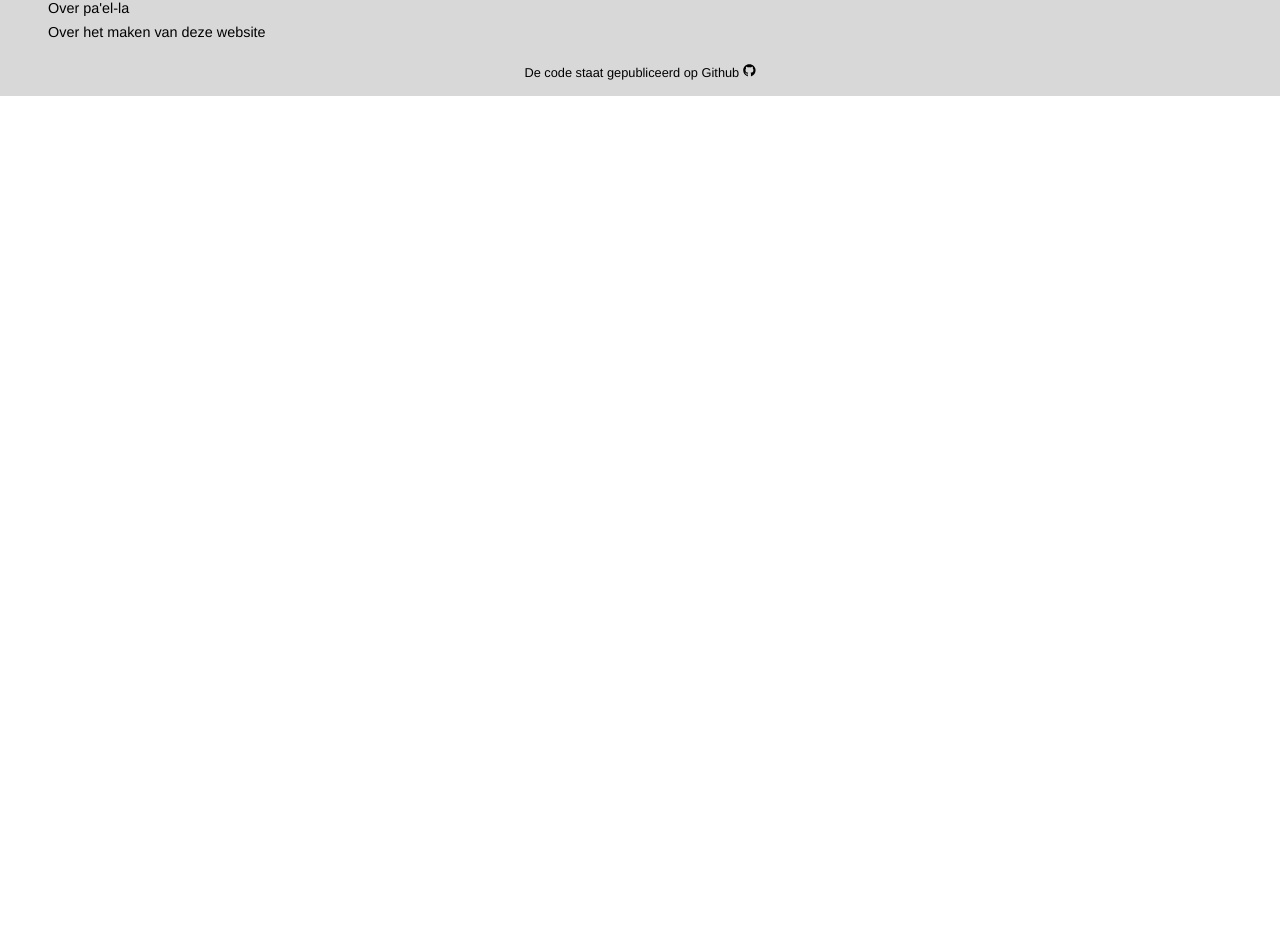
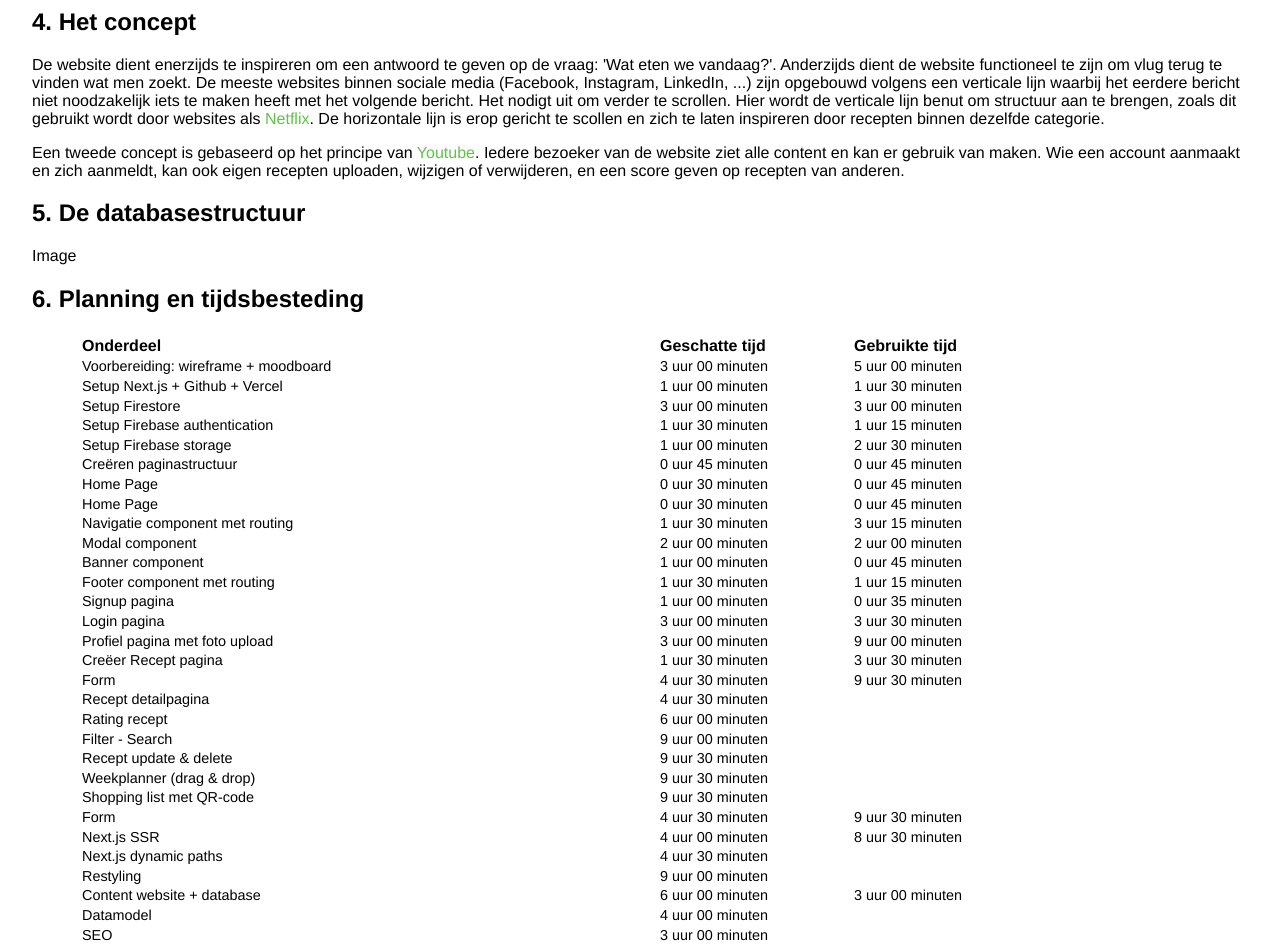
Before and after one commit to Christian-Mar/pa-ella, a Next.js app: page /makingOf in a window 1280 px wide. Shown: the part 1544-2490 px from the top of the page. Before the commit the page ends 1640 px from the top, so only its background shows below. Built offline with nearby package versions, Linux system fonts and the light colour scheme; no server answers.

Commit message:
more making of content

```diff
--- a/pages/makingOf/index.js
+++ b/pages/makingOf/index.js
@@ -21,11 +21,19 @@ const making = () => {
 						<b>'Recepten website'</b>
 					</i>
 				</h1>
-				<h2>1. Maak een dynamische receptenapplicatie met React.</h2>
+				<h2>
+					1. Maak een dynamische receptenapplicatie met React.js als framework
+				</h2>
 				<h2>2. Naar keuze te verwerken </h2>
 				<div>
 					<table>
 						<tbody>
+							<tr>
+								<th className={styles.table__title}>Onderdeel</th>
+								<th className={styles.table__title}>
+									Opgenomen in de applicatie
+								</th>
+							</tr>
 							<tr>
 								<td className={styles.table__cell}>Gebruik spraakherkenning</td>
 								<td className={styles.table__cell}>niet gebruikt</td>
@@ -172,7 +180,7 @@ const making = () => {
 								</td>
 								<td className={styles.table__cell}>
 									niet gebruikt, maar wel gebruik gemaakt van
-									serversiderendering (SSR) via next.js
+									serversiderendering (SSR) via Next.js
 								</td>
 							</tr>
 							<tr>
@@ -222,13 +230,232 @@ const making = () => {
 					<h2>3. Eigen toevoegingen</h2>
 					<p>
 						De app werd ontwikkeld in
-						<span className={styles.table__used}> next.js</span>, een framework
+						<span className={styles.table__used}> Next.js</span>, een framework
 						op het framework van React. De voordelen van next.js zijn dat het
 						prerendering (serverside) toelaat, zodat een pagina veel sneller in
 						de browser komt. Dit laat bovendien toe de pagina's als html op te
 						laden met de mogelijkheid om gericht SEO door te voeren en aldus
 						gemakkelijker vindbaar te zijn voor search engines zoals Google.
 					</p>
+					<h2>4. Het concept</h2>
+					<p>
+						De website dient enerzijds te inspireren om een antwoord te geven op
+						de vraag: 'Wat eten we vandaag?'. Anderzijds dient de website
+						functioneel te zijn om vlug terug te vinden wat men zoekt. De meeste
+						websites binnen sociale media (Facebook, Instagram, LinkedIn, ...)
+						zijn opgebouwd volgens een verticale lijn waarbij het eerdere
+						bericht niet noodzakelijk iets te maken heeft met het volgende
+						bericht. Het nodigt uit om verder te scrollen. Hier wordt de
+						verticale lijn benut om structuur aan te brengen, zoals dit gebruikt
+						wordt door websites als <span className={styles.table__used}>Netflix</span>. De horizontale lijn is erop gericht
+						te scollen en zich te laten inspireren door recepten binnen dezelfde
+						categorie.
+					</p>
+					<p>
+						Een tweede concept is gebaseerd op het principe van <span className={styles.table__used}>Youtube</span>. Iedere
+						bezoeker van de website ziet alle content en kan er gebruik van
+						maken. Wie een account aanmaakt en zich aanmeldt, kan ook eigen
+						recepten uploaden, wijzigen of verwijderen, en een score geven op
+						recepten van anderen.
+					</p>
+					<h2>5. De databasestructuur</h2>
+					<p>Image</p>
+					<h2>6. Planning en tijdsbesteding</h2>
+					<table>
+						<tbody>
+							<tr>
+								<th className={styles.table__title}>Onderdeel</th>
+								<th className={styles.table__title}>Geschatte tijd</th>
+								<th className={styles.table__title}>Gebruikte tijd</th>
+							</tr>
+							<tr>
+								<td className={styles.table__cell}>
+									Voorbereiding: wireframe + moodboard
+								</td>
+								<td className={styles.table__cellSmall}>3 uur 00 minuten</td>
+								<td className={styles.table__cellSmall}>5 uur 00 minuten</td>
+							</tr>
+							<tr>
+								<td className={styles.table__cell}>
+									Setup Next.js + Github + Vercel
+								</td>
+								<td className={styles.table__cellSmall}>1 uur 00 minuten</td>
+								<td className={styles.table__cellSmall}>1 uur 30 minuten</td>
+							</tr>
+							<tr>
+								<td className={styles.table__cell}>Setup Firestore</td>
+								<td className={styles.table__cellSmall}>3 uur 00 minuten</td>
+								<td className={styles.table__cellSmall}>3 uur 00 minuten</td>
+							</tr>
+							<tr>
+								<td className={styles.table__cell}>
+									Setup Firebase authentication
+								</td>
+								<td className={styles.table__cellSmall}>1 uur 30 minuten</td>
+								<td className={styles.table__cellSmall}>1 uur 15 minuten</td>
+							</tr>
+							<tr>
+								<td className={styles.table__cell}>Setup Firebase storage</td>
+								<td className={styles.table__cellSmall}>1 uur 00 minuten</td>
+								<td className={styles.table__cellSmall}>2 uur 30 minuten</td>
+							</tr>
+							<tr>
+								<td className={styles.table__cell}>Creëren paginastructuur</td>
+								<td className={styles.table__cellSmall}>0 uur 45 minuten</td>
+								<td className={styles.table__cellSmall}>0 uur 45 minuten</td>
+							</tr>
+							<tr>
+								<td className={styles.table__cell}>Home Page</td>
+								<td className={styles.table__cellSmall}>0 uur 30 minuten</td>
+								<td className={styles.table__cellSmall}>0 uur 45 minuten</td>
+							</tr>
+							<tr>
+								<td className={styles.table__cell}>Home Page</td>
+								<td className={styles.table__cellSmall}>0 uur 30 minuten</td>
+								<td className={styles.table__cellSmall}>0 uur 45 minuten</td>
+							</tr>
+							<tr>
+								<td className={styles.table__cell}>
+									Navigatie component met routing
+								</td>
+								<td className={styles.table__cellSmall}>1 uur 30 minuten</td>
+								<td className={styles.table__cellSmall}>3 uur 15 minuten</td>
+							</tr>
+							<tr>
+								<td className={styles.table__cell}>Modal component</td>
+								<td className={styles.table__cellSmall}>2 uur 00 minuten</td>
+								<td className={styles.table__cellSmall}>2 uur 00 minuten</td>
+							</tr>
+							<tr>
+								<td className={styles.table__cell}>Banner component</td>
+								<td className={styles.table__cellSmall}>1 uur 00 minuten</td>
+								<td className={styles.table__cellSmall}>0 uur 45 minuten</td>
+							</tr>
+							<tr>
+								<td className={styles.table__cell}>
+									Footer component met routing
+								</td>
+								<td className={styles.table__cellSmall}>1 uur 30 minuten</td>
+								<td className={styles.table__cellSmall}>1 uur 15 minuten</td>
+							</tr>
+							<tr>
+								<td className={styles.table__cell}>Signup pagina</td>
+								<td className={styles.table__cellSmall}>1 uur 00 minuten</td>
+								<td className={styles.table__cellSmall}>0 uur 35 minuten</td>
+							</tr>
+							<tr>
+								<td className={styles.table__cell}>Login pagina</td>
+								<td className={styles.table__cellSmall}>3 uur 00 minuten</td>
+								<td className={styles.table__cellSmall}>3 uur 30 minuten</td>
+							</tr>
+							<tr>
+								<td className={styles.table__cell}>
+									Profiel pagina met foto upload
+								</td>
+								<td className={styles.table__cellSmall}>3 uur 00 minuten</td>
+								<td className={styles.table__cellSmall}>9 uur 00 minuten</td>
+							</tr>
+							<tr>
+								<td className={styles.table__cell}>Creëer Recept pagina </td>
+								<td className={styles.table__cellSmall}>1 uur 30 minuten</td>
+								<td className={styles.table__cellSmall}>3 uur 30 minuten</td>
+							</tr>
+							<tr>
+								<td className={styles.table__cell}> Form </td>
+								<td className={styles.table__cellSmall}>4 uur 30 minuten</td>
+								<td className={styles.table__cellSmall}>9 uur 30 minuten</td>
+							</tr>
+							<tr>
+								<td className={styles.table__cell}> Recept detailpagina </td>
+								<td className={styles.table__cellSmall}>4 uur 30 minuten</td>
+								<td className={styles.table__cellSmall}></td>
+							</tr>
+							<tr>
+								<td className={styles.table__cell}> Rating recept </td>
+								<td className={styles.table__cellSmall}>6 uur 00 minuten</td>
+								<td className={styles.table__cellSmall}></td>
+							</tr>
+							<tr>
+								<td className={styles.table__cell}> Filter - Search </td>
+								<td className={styles.table__cellSmall}>9 uur 00 minuten</td>
+								<td className={styles.table__cellSmall}></td>
+							</tr>
+							<tr>
+								<td className={styles.table__cell}> Recept update & delete </td>
+								<td className={styles.table__cellSmall}>9 uur 30 minuten</td>
+								<td className={styles.table__cellSmall}></td>
+							</tr>
+							<tr>
+								<td className={styles.table__cell}>
+									Weekplanner (drag & drop)
+								</td>
+								<td className={styles.table__cellSmall}>9 uur 30 minuten</td>
+								<td className={styles.table__cellSmall}></td>
+							</tr>
+							<tr>
+								<td className={styles.table__cell}>
+									{' '}
+									Shopping list met QR-code{' '}
+								</td>
+								<td className={styles.table__cellSmall}>9 uur 30 minuten</td>
+								<td className={styles.table__cellSmall}></td>
+							</tr>
+							<tr>
+								<td className={styles.table__cell}> Form </td>
+								<td className={styles.table__cellSmall}>4 uur 30 minuten</td>
+								<td className={styles.table__cellSmall}>9 uur 30 minuten</td>
+							</tr>
+							<tr>
+								<td className={styles.table__cell}> Next.js SSR </td>
+								<td className={styles.table__cellSmall}>4 uur 00 minuten</td>
+								<td className={styles.table__cellSmall}>8 uur 30 minuten</td>
+							</tr>
+							<tr>
+								<td className={styles.table__cell}> Next.js dynamic paths </td>
+								<td className={styles.table__cellSmall}>4 uur 30 minuten</td>
+								<td className={styles.table__cellSmall}></td>
+							</tr>
+							<tr>
+								<td className={styles.table__cell}>Restyling </td>
+								<td className={styles.table__cellSmall}>9 uur 00 minuten</td>
+								<td className={styles.table__cellSmall}></td>
+							</tr>
+							<tr>
+								<td className={styles.table__cell}>
+									Content website + database
+								</td>
+								<td className={styles.table__cellSmall}>6 uur 00 minuten</td>
+								<td className={styles.table__cellSmall}>3 uur 00 minuten</td>
+							</tr>
+							<tr>
+								<td className={styles.table__cell}> Datamodel </td>
+								<td className={styles.table__cellSmall}>4 uur 00 minuten</td>
+								<td className={styles.table__cellSmall}></td>
+							</tr>
+							<tr>
+								<td className={styles.table__cell}> SEO </td>
+								<td className={styles.table__cellSmall}>3 uur 00 minuten</td>
+								<td className={styles.table__cellSmall}></td>
+							</tr>
+							<tr className={styles.table__total}>
+								<td className={styles.table__cell}>
+									<b>TOTAAL</b>
+								</td>
+								<td className={styles.table__cellSmall}>
+									<b>113 uur 15 minuten</b>
+								</td>
+								<td className={styles.table__cellSmall}>
+									<b></b>
+								</td>
+							</tr>
+						</tbody>
+					</table>
+					<h2>7. Hindernissen & bug fixing</h2>
+					<p>bla bla bla</p>
+					<h2>8. Keuzes, ervaringen en mogelijk uitbreidingen</h2>
+					<p>bla bla bla</p>
+					<h2>9. Dank </h2>
+					<p>bla bla bla</p>
 				</div>
 			</div>
 			<Footer />
--- a/styles/Make.module.css
+++ b/styles/Make.module.css
@@ -9,6 +9,22 @@
   vertical-align: text-top;
 }
 
+.table__cellSmall {
+  width: 15vw;
+  padding: 0.1rem 0.2rem 0rem 3rem;
+  font-size: 0.9rem;
+  vertical-align: text-top;
+}
+
 .table__used {
   color: #5fc349;
 }
+
+.table__title {
+  text-align: left;
+  padding: 0.1rem 0.2rem 0rem 3rem;
+}
+
+.table__total {
+   color: #5fc349;
+}
--- a/styles/Navbar.module.css
+++ b/styles/Navbar.module.css
@@ -1,6 +1,6 @@
 
 .navbarContainer {
-  height: 15vh;
+  height: 100%;
   background: #ffffff;
   font-family: 'Monda', sans-serif;
   display: flex;
@@ -9,7 +9,6 @@
   align-content: center;
   top: 0;
   position: sticky;
-  /*box-shadow: rgba(27, 31, 35, 0.04) 4px 4px 4px, rgba(255, 255, 255, 0.25) 4px 4px 4px inset;*/
   z-index: 100;
   padding: 0 15px;
 }
```
